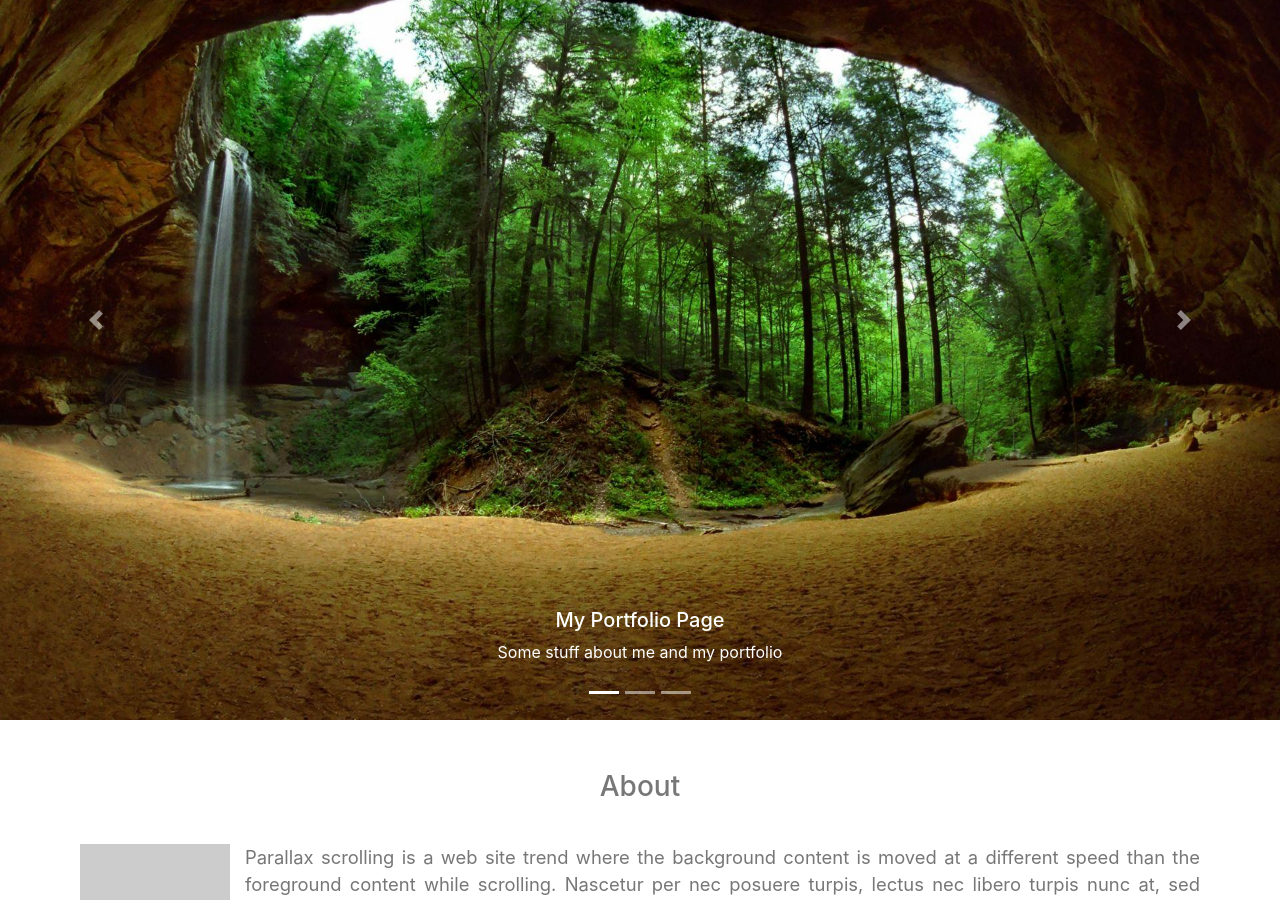
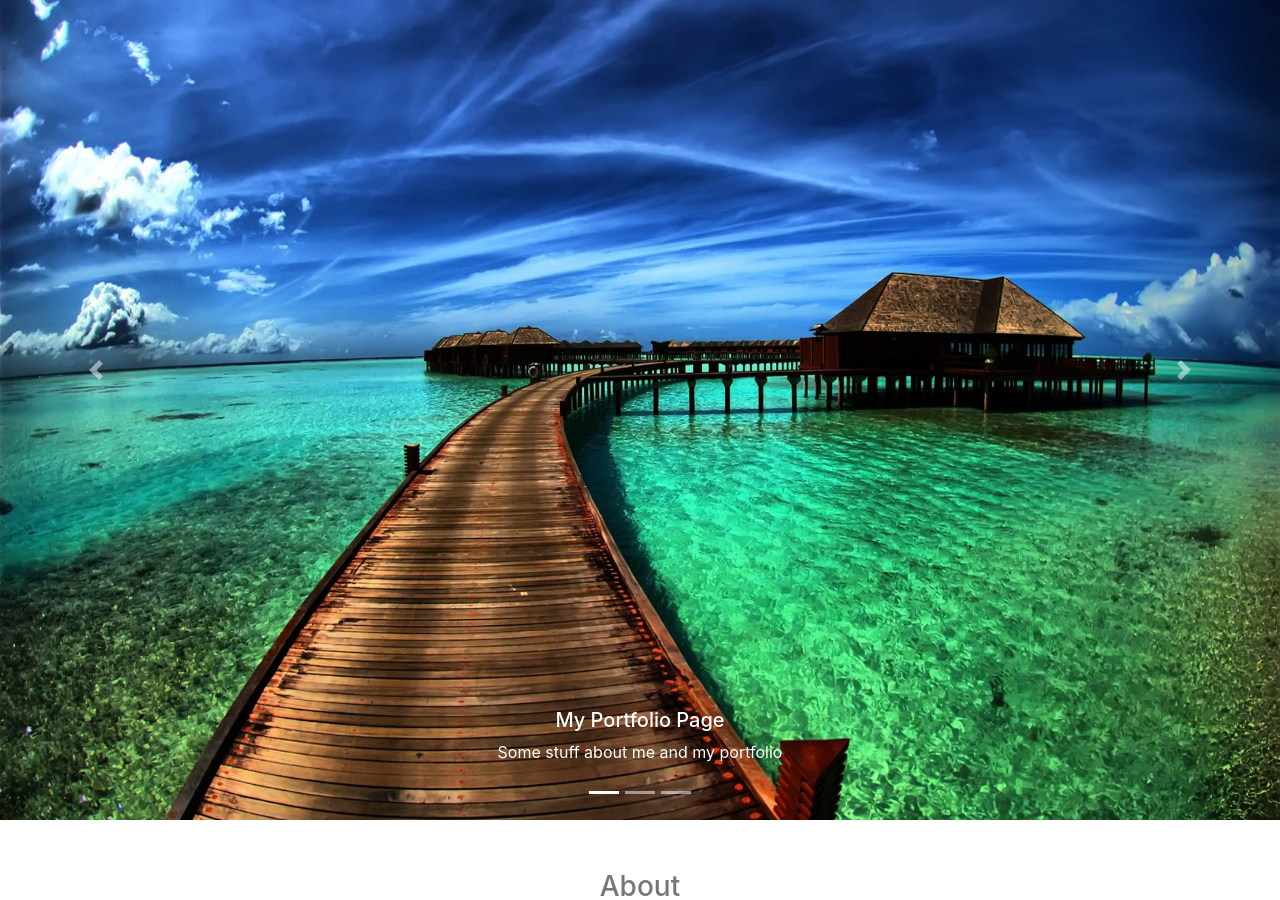
Before and after one commit to Mayo267/Portfolio, a PHP site: page / in a window 1280 px wide. Shown: the part 80-980 px from the top of the page. Run offline with PHP 8.4, Linux system fonts and the light colour scheme; some libraries are stand-ins or nearby versions.

Commit message:
adding more images

```diff
--- a/Assets/style.css
+++ b/Assets/style.css
@@ -31,7 +31,7 @@ body{
 }
 
 #car-img{
-    height: 800px;
+    height: 900px;
     top: 0;
 }
 
--- a/index.html
+++ b/index.html
@@ -45,17 +45,17 @@
                 </ol>
                 <div class="carousel-inner">
                     <div class="carousel-item active">
-                    <img id="car-img" src="./Assets/Images/background2.jpg" class="d-block w-100" alt="...">
+                    <img id="car-img" src="./Assets/Images/background1.jpg" class="d-block w-100" alt="...">
                     <div class="carousel-caption d-none d-md-block">
                             <h5>My Portfolio Page</h5>
                             <p>Some stuff about me and my portfolio</p>
                     </div>
                 </div>
                 <div class="carousel-item">
-                    <img id="car-img" src="./Assets/Images/background1.jpg" class="d-block w-100" alt="...">
+                    <img id="car-img" src="./Assets/Images/crystal2.png" class="d-block w-100" alt="...">
                     <div class="carousel-caption d-none d-md-block">
-                            <h5>More portfolio things</h5>
-                            <p>Even more things about me and my portfolio</p>
+                            <h5>Crystal Collector Game</h5>
+                            <p>A simple game to demonstrate more utility it JavaScript</p>
                         </div>
                 </div>
                 <div class="carousel-item">
@@ -108,7 +108,7 @@
                                 </div>
 
                                 <div class="card" style="width: 18rem;">
-                                        <img id="card-img" src="./Assets/Images/Screen Shot 2019-01-14 at 6.56.53 PM.png" class="card-img-top" alt="...">
+                                        <img id="card-img" src="./Assets/Images/crystal.png" class="card-img-top" alt="...">
                                         <div class="card-body">
                                             <p class="card-text">Crystal Collector Game</p>
                                         </div>
```
Also changed, not shown: 3 other files. Lines whose indentation alone changed are shown as unchanged.
